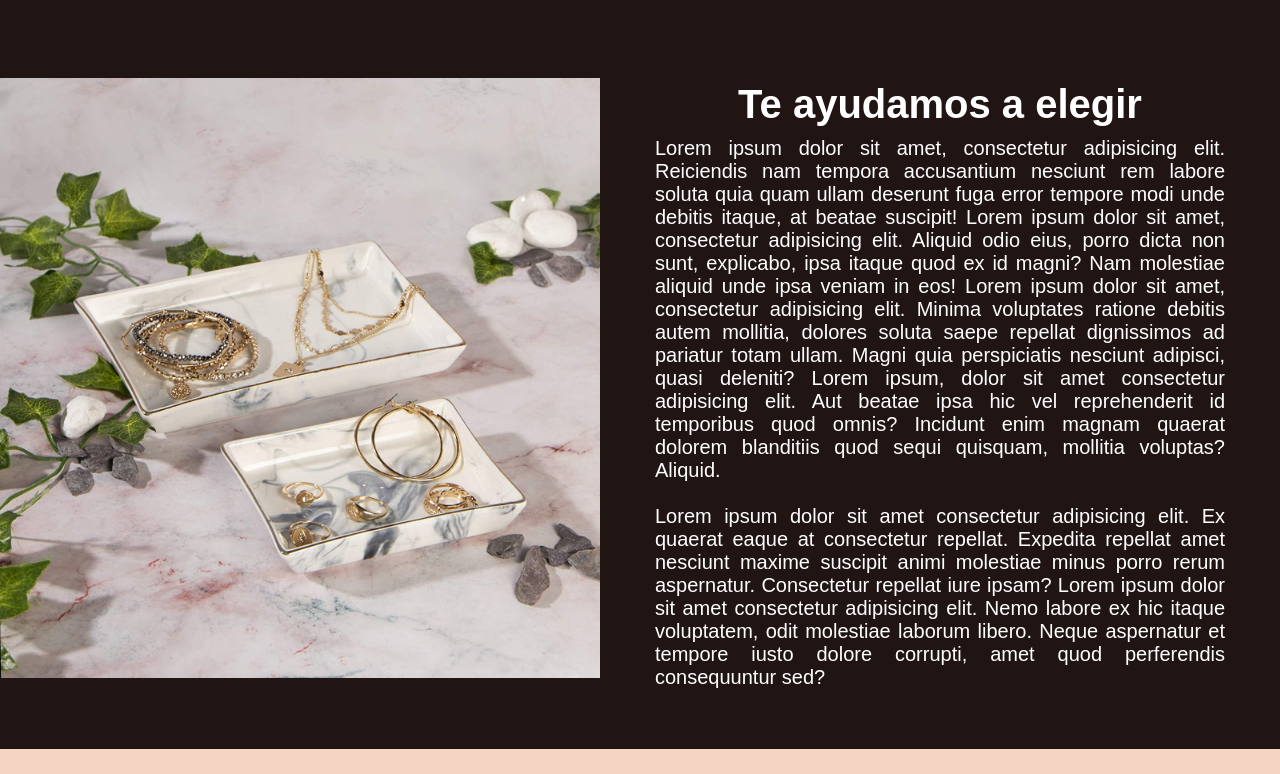
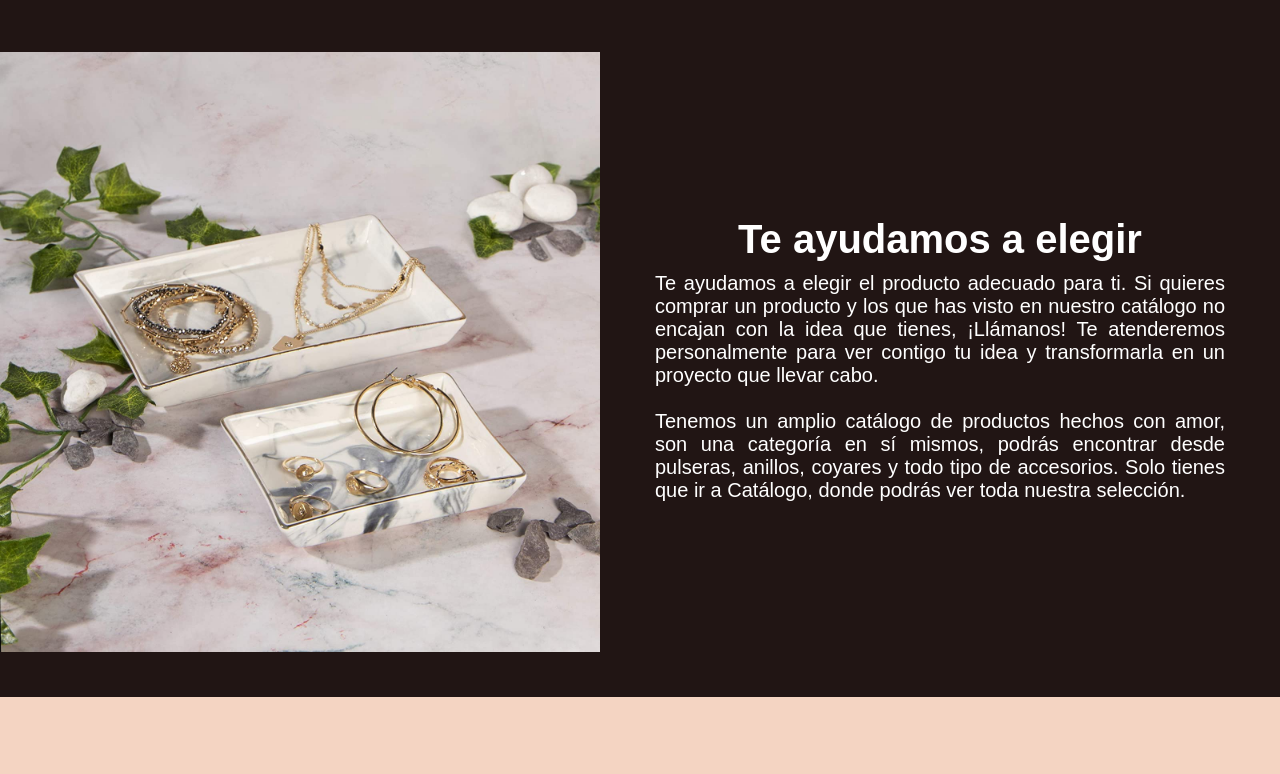
Before and after one commit to JosueRomero3/PrimerProyectoUcamp, a plain HTML site: page Landing/Index.html in a window 1280 px wide. Shown: the part 1500-2274 px from the top of the page. Drawn offline with Linux system fonts and the light colour scheme.

Commit message:
cambio de texto lorem ipsum

```diff
--- a/Landing/Index.html
+++ b/Landing/Index.html
@@ -34,11 +34,7 @@
                 <div>
                 <div class="texto2">
                     <h1>Somos <br> AD essence</h1> <br>
-                    <p>Lorem ipsum dolor sit, amet consectetur
-                    adipisicing elit. Quibusdam qui ad tenetur
-                    placeat itaque vero recusandae ratione praesentium
-                    minima officia magni eum fugiat magnam, doloremque
-                    omnis nostrum sint cum corporis?</p>
+                    <p>Una pagina Colombiana y estamos enamorados de la tarea de hacer creaciones que le sumen a tu imagen, autoestima y estilo, haz parte de nuestra familia y recorramos el camino juntos</p>
                 </div>
                 <form class="correo">
                     <input class="email" type="email" placeholder="Ingresar correo">
@@ -108,24 +104,9 @@
                 </div>
                 <article class="texto3">
                     <h3>Te ayudamos a elegir</h3>
-                    <p>Lorem ipsum dolor sit amet, consectetur adipisicing elit.
-                    Reiciendis nam tempora accusantium nesciunt rem labore soluta
-                    quia quam ullam deserunt fuga error tempore modi unde debitis
-                    itaque, at beatae suscipit! Lorem ipsum dolor sit amet, consectetur
-                    adipisicing elit. Aliquid odio eius, porro dicta non sunt, explicabo,
-                    ipsa itaque quod ex id magni? Nam molestiae aliquid unde ipsa veniam in eos!
-                    Lorem ipsum dolor sit amet, consectetur adipisicing elit. Minima voluptates
-                    ratione debitis autem mollitia, dolores soluta saepe repellat dignissimos ad
-                    pariatur totam ullam. Magni quia perspiciatis nesciunt adipisci, quasi deleniti?
-                    Lorem ipsum, dolor sit amet consectetur adipisicing elit. Aut beatae ipsa hic vel
-                    reprehenderit id temporibus quod omnis? Incidunt enim magnam quaerat dolorem blanditiis
-                    quod sequi quisquam, mollitia voluptas? Aliquid. <br>
-                        <br>
-                    Lorem ipsum dolor sit amet consectetur adipisicing elit. Ex quaerat eaque at consectetur
-                    repellat. Expedita repellat amet nesciunt maxime suscipit animi molestiae minus porro rerum
-                    aspernatur. Consectetur repellat iure ipsam? Lorem ipsum dolor sit amet consectetur adipisicing
-                    elit. Nemo labore ex hic itaque voluptatem, odit molestiae laborum libero. Neque aspernatur et
-                    tempore iusto dolore corrupti, amet quod perferendis consequuntur sed?
+                    <p>Te ayudamos a elegir el producto adecuado para ti. Si quieres comprar un producto y los que has visto en nuestro catálogo no encajan con la idea que tienes, ¡Llámanos! Te atenderemos personalmente para ver contigo tu idea y transformarla en un proyecto que llevar cabo.
+                       <br>
+                       <br> Tenemos un amplio catálogo de productos hechos con amor, son una categoría en sí mismos, podrás encontrar desde pulseras, anillos, coyares y todo tipo de accesorios. Solo tienes que ir a Catálogo, donde podrás ver toda nuestra selección.
                     </p>
                 </article>
             </div>
```
